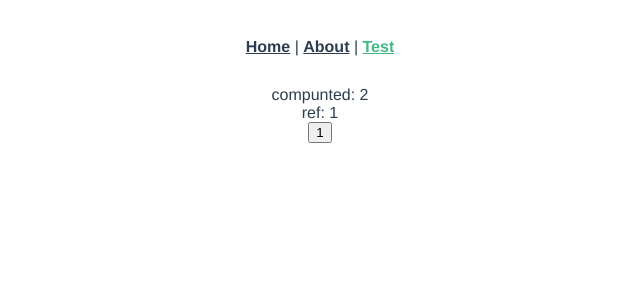
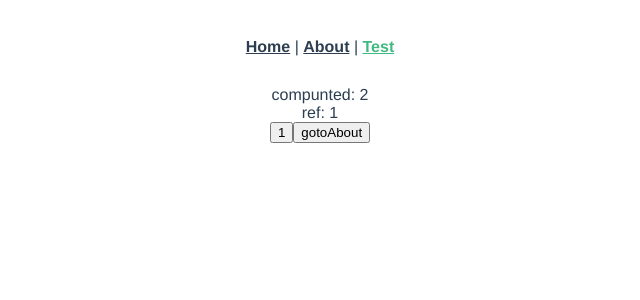
Before and after one commit to IFreeOvO/PROJECT_DEMO_vue-datav-screen, a Vue app: page /#/test in a window 1280 px wide. Shown: the top 300 px of the page, without its empty margins (320-960 px from the left). Built offline with nearby package versions, Linux system fonts and the light colour scheme.

Commit message:
chapter 10-6：vue3+vue-router使用方法

```diff
--- a/src/views/Test.vue
+++ b/src/views/Test.vue
@@ -3,6 +3,7 @@
     <div>compunted: {{doubleCount}}</div>
     <div>ref: {{refNum}}</div>
     <button @click="increment">{{state.count}}</button>
+    <button @click="gotoAbout">gotoAbout</button>
   </div>
 </template>
 
@@ -19,13 +20,14 @@ export default {
     //   state.count++
     // }
 
-    const { state, increment, doubleCount, refNum } = useTest()
+    const { state, increment, doubleCount, refNum, gotoAbout } = useTest()
 
     return {
       state,
       increment,
       doubleCount,
-      refNum
+      refNum,
+      gotoAbout
     }
   }
 }
--- a/src/views/useTest.js
+++ b/src/views/useTest.js
@@ -1,9 +1,11 @@
-import { ref, reactive, computed, watch, onMounted } from 'vue'
+import { ref, reactive, computed, watch, onMounted, getCurrentInstance } from 'vue'
 
 export default function useTest() {
   const state = reactive({
     count: 1
   })
+
+  const { ctx } = getCurrentInstance() // 获取组件实例
 
   const refNum = ref(1)
 
@@ -13,18 +15,23 @@ export default function useTest() {
     state.count++
   }
 
+  const gotoAbout = () => {
+    ctx.$router.push('/about')
+  }
+
   watch(() => state.count, () => {
     console.log('变化')
   })
 
   onMounted(() => {
-    console.log('生命周期', refNum)
+    console.log('生命周期', refNum, ctx.$router, ctx)
   })
 
   return {
     state,
     doubleCount,
     increment,
+    gotoAbout,
     refNum
   }
 }
```
